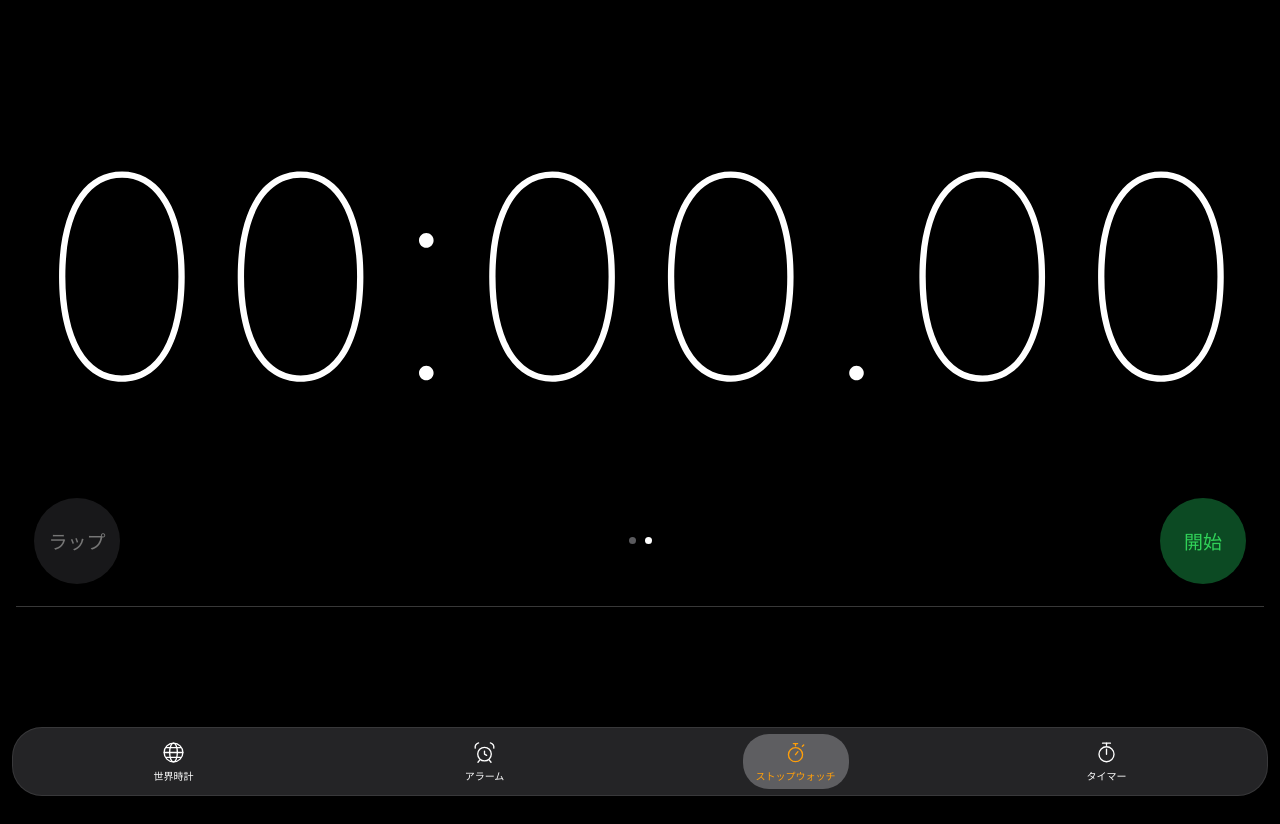
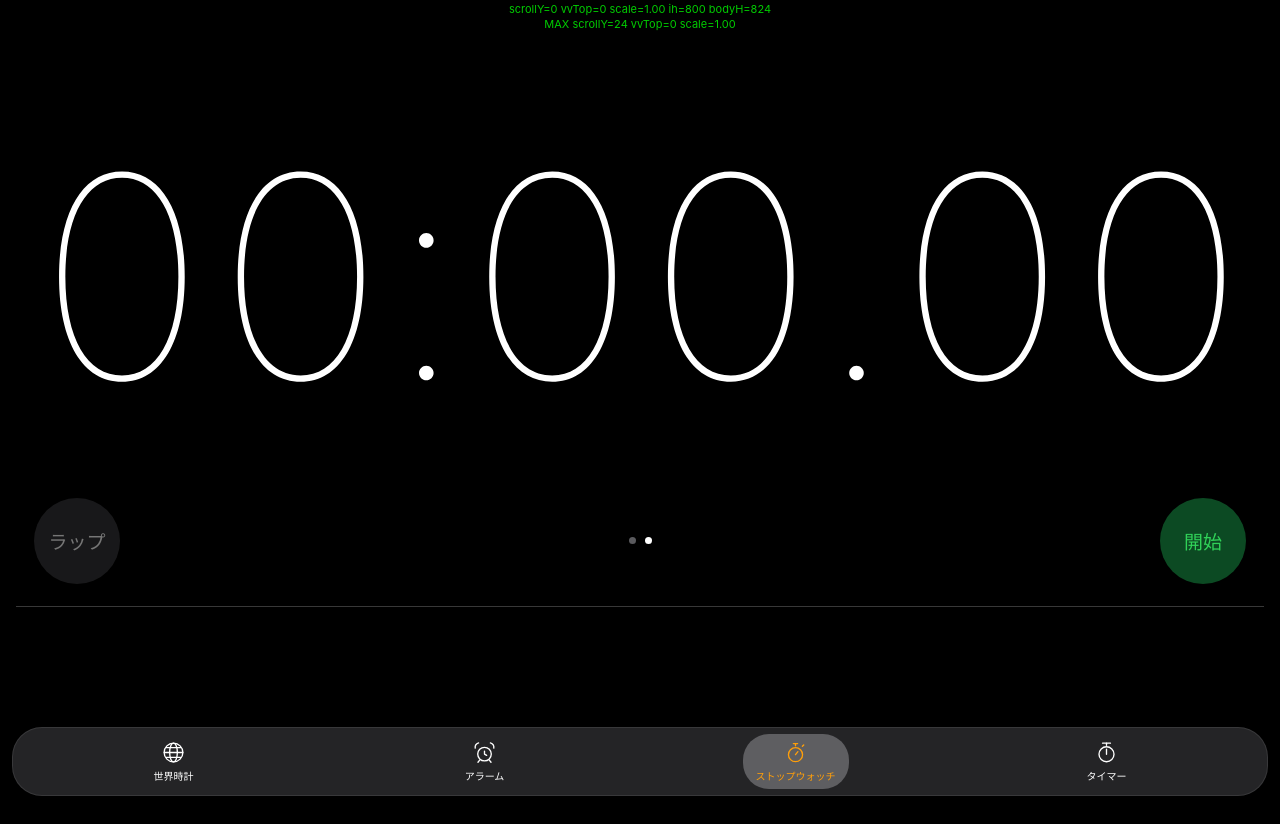
Before and after one commit to sho0628/stopwatch, a plain HTML site: page index.html in a window 1280 px wide. Drawn offline with Linux system fonts and the light colour scheme.

Commit message:
診断用: ずれ量(scrollY/visualViewport)を画面上部に一時表示
Co-Authored-By: Claude Opus 5.5 <noreply@anthropic.com>
Claude-Session: https://claude.ai/code/session_01PoPLoF871UGxQmYB5AFQ2S

```diff
--- a/index.html
+++ b/index.html
@@ -192,6 +192,7 @@
     height: 200px; overflow-y: scroll; scroll-snap-type: y mandatory;
     text-align: center; -webkit-overflow-scrolling: touch; touch-action: pan-y; scrollbar-width: none;
   }
+  #dbg { position: fixed; top: calc(env(safe-area-inset-top, 0px) + 2px); left: 0; right: 0; text-align: center; font-size: 11px; color: #0c0; z-index: 100; pointer-events: none; white-space: pre; line-height: 1.4; }
   .wcol::-webkit-scrollbar { display: none; }
   .wcol .wi {
     height: 40px; line-height: 40px; scroll-snap-align: center; font-size: 24px;
@@ -291,6 +292,7 @@
 </style>
 </head>
 <body>
+  <div id="dbg"></div>
 
   <!-- ===== World Clock ===== -->
   <section id="view-clock" class="view">
@@ -852,6 +854,23 @@
 })();
 </script>
 <script>
+  /* --- diagnostic (temporary): shows how far the page moved --- */
+  (function () {
+    var el = document.getElementById("dbg"), maxY = 0, maxOff = 0, maxScale = 1;
+    function show() {
+      var vv = window.visualViewport || { offsetTop: 0, scale: 1, height: 0 };
+      var sy = Math.round(window.scrollY);
+      maxY = Math.max(maxY, Math.abs(sy)); maxOff = Math.max(maxOff, Math.abs(Math.round(vv.offsetTop)));
+      maxScale = Math.max(maxScale, vv.scale);
+      el.textContent = "scrollY=" + sy + " vvTop=" + Math.round(vv.offsetTop) + " scale=" + vv.scale.toFixed(2) +
+        " ih=" + window.innerHeight + " bodyH=" + document.body.scrollHeight +
+        "\nMAX scrollY=" + maxY + " vvTop=" + maxOff + " scale=" + maxScale.toFixed(2);
+    }
+    window.addEventListener("scroll", show);
+    if (window.visualViewport) { visualViewport.addEventListener("scroll", show); visualViewport.addEventListener("resize", show); }
+    setInterval(show, 100); show();
+  })();
+
   /* iOS: stop pinch-zoom gestures */
   document.addEventListener("gesturestart", function (e) { e.preventDefault(); }, { passive: false });
 
```
